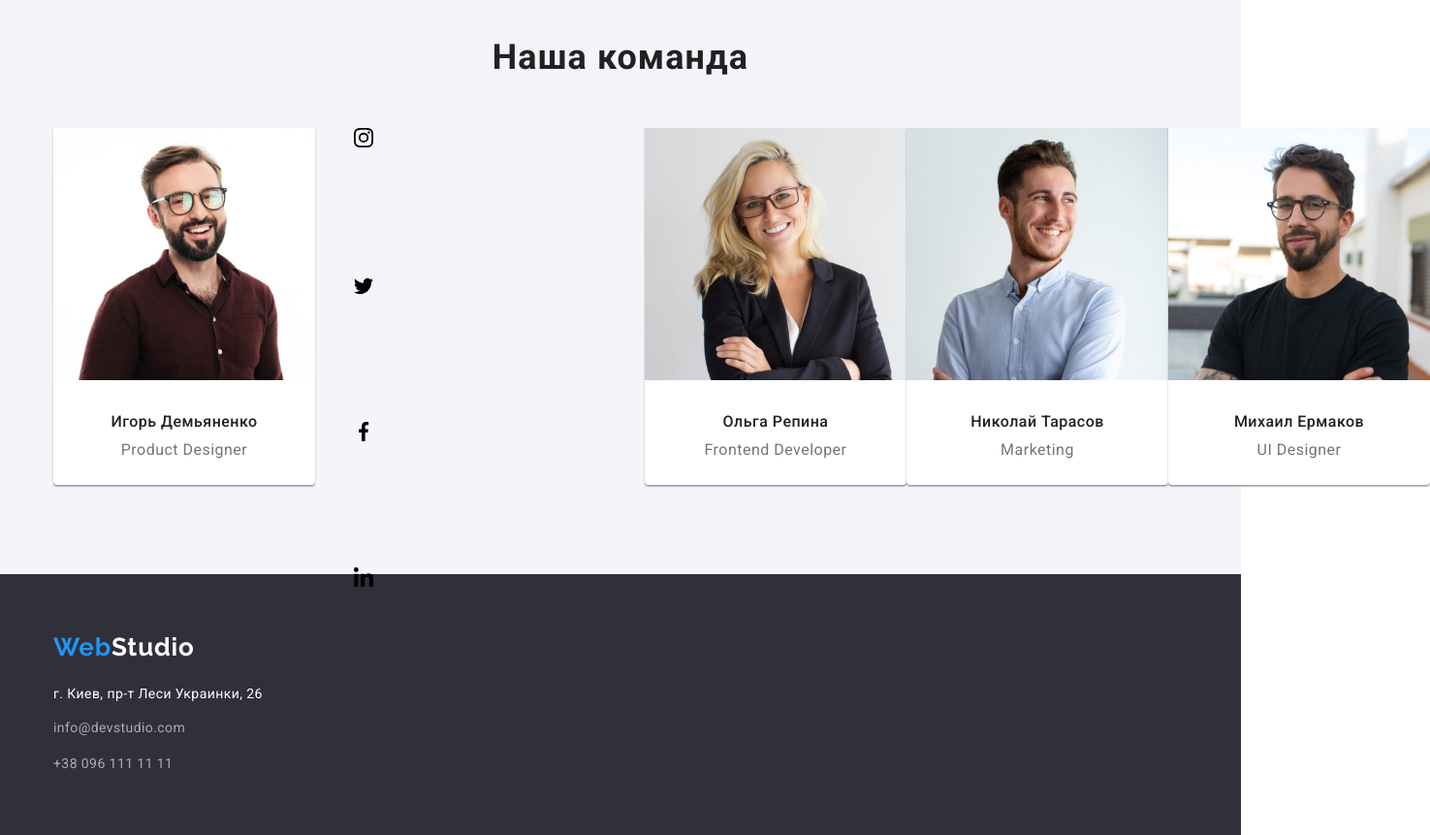
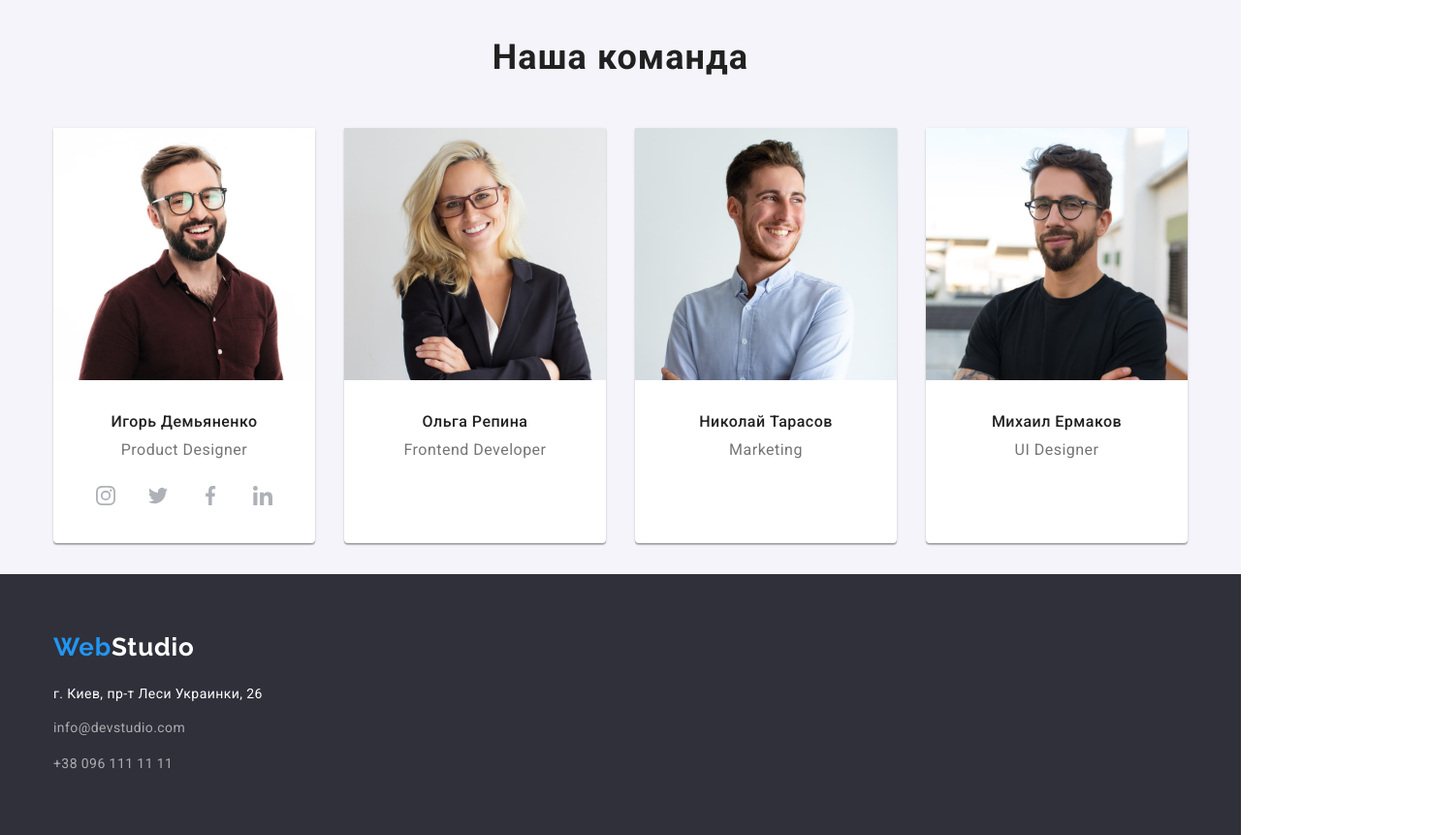
Before and after one commit to Dimka1989k/goit-markup-hw-04, a plain HTML site: page index.html in a window 1280 px wide. Shown: the part 1660-2521 px from the top of the page at 97% size, 1475 px wide, since content can reach past the window. Drawn offline with nearby package versions, Linux system fonts and the light colour scheme.

Commit message:
adedd icons

```diff
--- a/css/styles.css
+++ b/css/styles.css
@@ -434,18 +434,74 @@ section {
     letter-spacing: 0.03em;
     color: #757575;
     margin-top: 10px;
+
 }
 
-.job-network{
-    display: inline-flex;
+.job-network {
+    display: flex;
+    align-items: center;
+    justify-content: center;
+    width: 44px;
+    height: 44px;
+    fill: #AFB1B8;
+    border-radius: 50%;
+
+
+
+
+
+
+}
+
+
+.job-network:hover{
+    background-color: #2196F3;
+
+
+
+
+}
+
+
+.link-contact {
+    display: flex;
+    list-style: none;
+    padding-left: 32px;
+    padding-right: 32px;
+    margin-top: 16px;
     justify-content: space-between;
-    align-items: center;
+
+
+
+
+}
+
+.social-links {
+    width: 20px;
+    height: 20px;
+
+
+
+
+
+
+}
+
+
+.social-links:hover {
+    color: #FFFFFF;
+
+    fill: currentColor;
+
+
+
+
 
 }
 
 .comand-card {
     width: 270px;
-    height: 368px;
+    height: 428px;
     left: 215px;
     top: 1635px;
     background: #FFFFFF;
@@ -686,20 +742,6 @@ section {
 }
 
 
-.footer-networks {
-
-
-
-
-
-
-
-
-
-
-
-
-}
 
 .social-footer-networks {
     width: 44px;
@@ -708,16 +750,6 @@ section {
     fill: #FFFFFF;
     border-radius: 50%;
     padding: 12px 12px;
-
-
-
-
-
-
-
-
-
-
 
 
 
--- a/index.html
+++ b/index.html
@@ -175,11 +175,10 @@
               />
               <h3 class="name">Игорь Демьяненко</h3>
               <p class="job-title">Product Designer</p>
-            </li>
-            <ul class="job-contacts">
+              <ul class="link-contact">
                 <li>
                   <a href="" class="job-network">
-                  <svg>
+                    <svg class="social-links">
                       <use href="./images/icons.svg#icon-instagram"
                         width="20px"
                         height="20px""></use>
@@ -187,30 +186,33 @@
                   </a>
                 </li>
                 <li>
-                <a href="">
-                  <svg>
+                  <a href="" class="job-network">
+                    <svg class="social-links">
                       <use href="./images/icons.svg#icon-twitter"
                         width="20px"
                         height="20px""></use></svg
                   ></a>
                 </li>
                 <li>
-                <a href="">
-                  <svg>
+                  <a href="" class="job-network">
+                    <svg class="social-links">
                       <use href="./images/icons.svg#icon-facebook"
                         width="20px"
                         height="20px""></use></svg
                   ></a>
                 </li>
                 <li>
-                <a href="">
-                  <svg>
+                  <a href="" class="job-network">
+                    <svg class="social-links">
                       <use href="./images/icons.svg#icon-linkedin"
                         width="20px"
                         height="20px""></use></svg
                   ></a>
                 </li>
               </ul>
+            </li>
+
+
             <li class="comand-card">
               <img
                 src="./images/img1.jpg"
```
Lines whose indentation alone changed are shown as unchanged.
